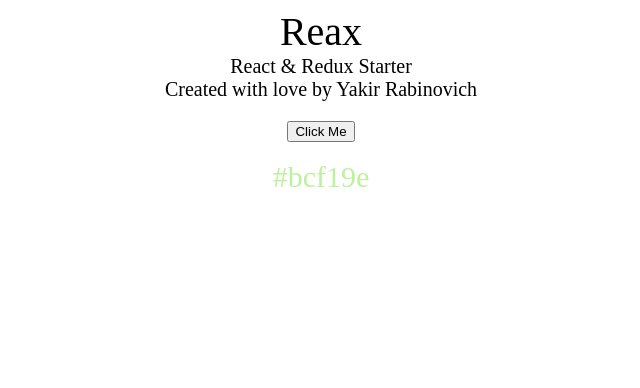
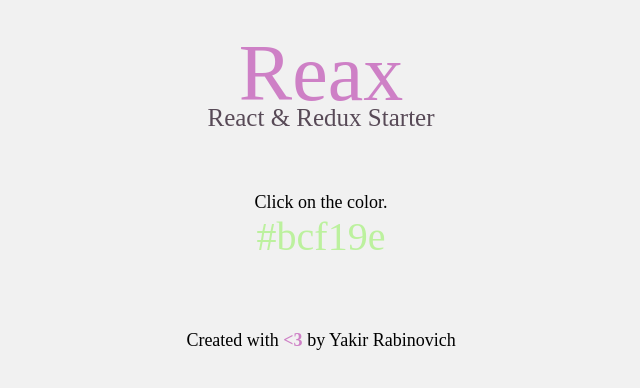
Before and after one commit to yagiro/reax, a React app: page / in a window 1280 px wide. Shown: the top 388 px of the page, without its empty margins (319-959 px from the left). Built offline with nearby package versions, Linux system fonts and the light colour scheme.

Commit message:
- add color functionality - changed style

```diff
--- a/app/App.js
+++ b/app/App.js
@@ -8,10 +8,12 @@
     render() {
         return (
             <div className="flex-col">
-                <span className="title">Reax</span>
-                <span className="sub-title">React &amp; Redux Starter</span>
-                <span className="sub-title">Created with love by Yakir Rabinovich</span>
-                <div style={{ marginTop: '20px' }}><Example/></div>
+                <div className="title" style={{ marginBottom: '-15px', color: '#ce80c6' }}>Reax</div>
+                <div className="sub-title" style={{ color: '#584a57' }}>React &amp; Redux Starter</div>
+                <div style={{ margin: '60px' }}><Example/></div>
+                <div className="footer-text">
+                    Created with <span style={{ color: '#ce80c6', fontWeight: 'bold' }}>&lt;3</span> by Yakir Rabinovich
+                </div>
             </div>
         )
     }
--- a/app/components/Example.js
+++ b/app/components/Example.js
@@ -3,21 +3,38 @@
 import { randomizeColor } from '../actions/actions';
 
 class Example extends Component {
+    constructor() {
+        super();
+        this.state = {
+            wasColorClicked: false
+        };
+    }
     render() {
+        const wasColorClicked = this.state.wasColorClicked;
         return(
             <div className="flex-col">
-                <button onClick={ this.props.randomizeColor }>Click Me</button><br/>
-                <Color color={ this.props.color }/>
+                { wasColorClicked ? null : <span className="footer-text">Click on the color.</span> }
+                <div style={{ marginBottom: '10px' }}
+                    onClick={ this.onColorClick.bind(this) }
+                    className="clickable">
+                    <Color color={ this.props.color }/>
+                </div>
             </div>
         );
     }
+
+    onColorClick() {
+        this.state.wasColorClicked = true;
+        this.props.randomizeColor();
+    }
 }
 
-const Color = (props) => (<div style={{ color: props.color, fontSize: '30px' }}>{ props.color }</div>);
+const Color = (props) => (<div style={{ color: props.color, fontSize: '40px', transition: 'color 0.5s ease' }}>{ props.color }</div>);
 
 const mapStateToProps = state => {
     return {
-        color: state.example.color
+        color: state.example.color,
+        wasColorClicked: state.example.wasColorClicked
     }
 };
 
--- a/app/sass/index.scss
+++ b/app/sass/index.scss
@@ -1,3 +1,11 @@
+$main-font: Arial;
+
+body {
+    padding: 20px;
+    background-color: #f1f1f1;
+    font: $main-font;
+}
+
 .flex {
     display: flex;
     justify-content: center;
@@ -14,10 +22,19 @@
     flex-direction: column;
 }
 
+.clickable {
+    cursor: pointer;
+}
+
 .title {
-    font-size: 40px;
+    font-size: 80px;
 }
 
 .sub-title {
-    font-size: 20px;
+    font-size: 25px;
 }
+
+.footer-text {
+    color: black;
+    font-size: 18px;
+}
```
